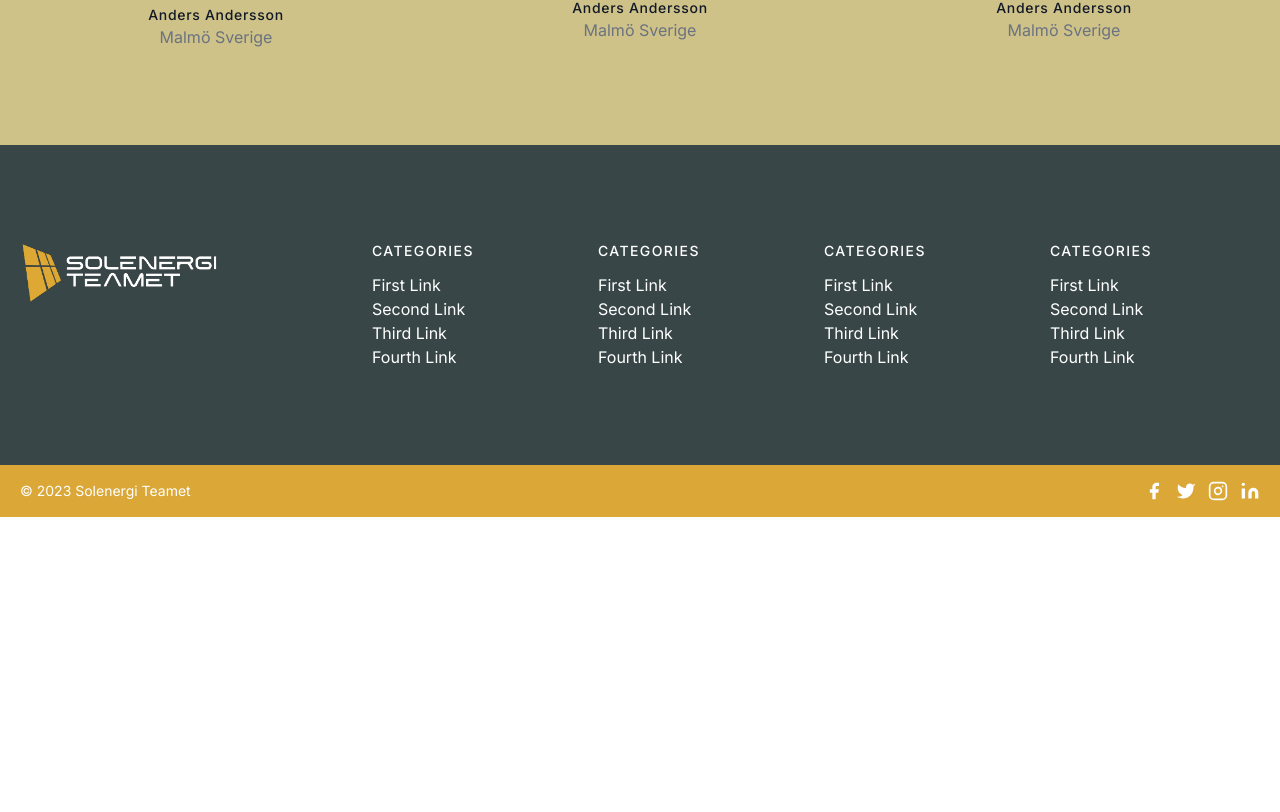
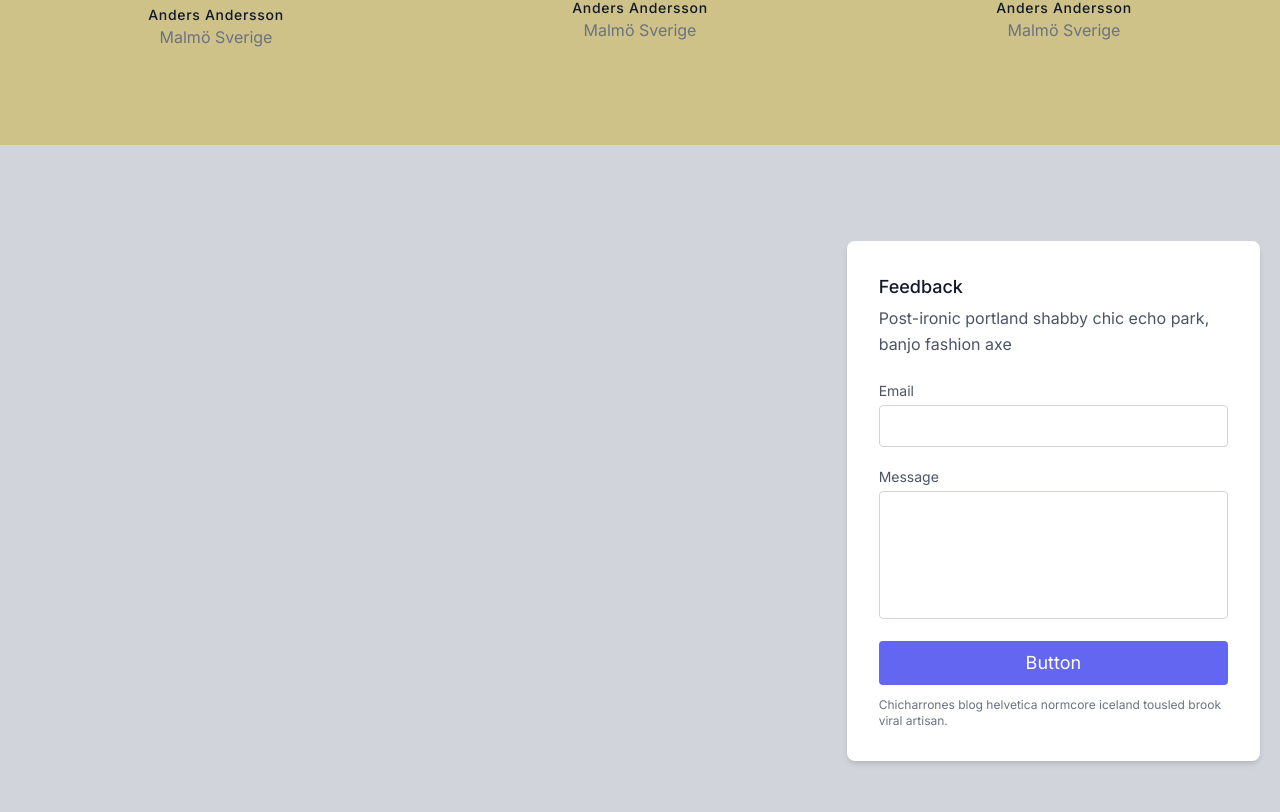
Before and after one commit to Jojaah12/solenergiteamet, a Next.js app: page / in a window 1280 px wide. Shown: the part 3108-3920 px from the top of the page. Before the commit the page ends 3625 px from the top, so only its background shows below. Built offline with nearby package versions, Linux system fonts and the light colour scheme.

Commit message:
Created contact page to add contact form

```diff
--- a/app/page.tsx
+++ b/app/page.tsx
@@ -1,3 +1,4 @@
+import Contact from "@/components/Contact";
 import Content from "@/components/Content";
 import Hero from "@/components/Hero";
 import Step from "@/components/Step";
@@ -10,6 +11,7 @@ const HomePage = () => {
       <Content />
       <Step />
       <Testimonials />
+      <Contact />
     </main>
   );
 };
--- /dev/null
+++ b/components/Contact.tsx
@@ -0,0 +1,60 @@
+const Contact = () => {
+  return (
+    <section className="text-gray-600 body-font relative">
+      <div className="absolute inset-0 bg-gray-300">
+        {/* <iframe
+          width="100%"
+          height="100%"
+          frameborder="0"
+          marginheight="0"
+          marginwidth="0"
+          title="map"
+          scrolling="no"
+          src="https://maps.google.com/maps?width=100%&amp;height=600&amp;hl=en&amp;q=%C4%B0zmir+(My%20Business%20Name)&amp;ie=UTF8&amp;t=&amp;z=14&amp;iwloc=B&amp;output=embed"
+          style="filter: grayscale(1) contrast(1.2) opacity(0.4);"
+        ></iframe> */}
+      </div>
+      <div className="container px-5 py-24 mx-auto flex">
+        <div className="lg:w-1/3 md:w-1/2 bg-white rounded-lg p-8 flex flex-col md:ml-auto w-full mt-10 md:mt-0 relative z-10 shadow-md">
+          <h2 className="text-gray-900 text-lg mb-1 font-medium title-font">
+            Feedback
+          </h2>
+          <p className="leading-relaxed mb-5 text-gray-600">
+            Post-ironic portland shabby chic echo park, banjo fashion
+            axe
+          </p>
+          <div className="relative mb-4">
+            <label className="leading-7 text-sm text-gray-600">
+              Email
+            </label>
+            <input
+              type="email"
+              id="email"
+              name="email"
+              className="w-full bg-white rounded border border-gray-300 focus:border-indigo-500 focus:ring-2 focus:ring-indigo-200 text-base outline-none text-gray-700 py-1 px-3 leading-8 transition-colors duration-200 ease-in-out"
+            />
+          </div>
+          <div className="relative mb-4">
+            <label className="leading-7 text-sm text-gray-600">
+              Message
+            </label>
+            <textarea
+              id="message"
+              name="message"
+              className="w-full bg-white rounded border border-gray-300 focus:border-indigo-500 focus:ring-2 focus:ring-indigo-200 h-32 text-base outline-none text-gray-700 py-1 px-3 resize-none leading-6 transition-colors duration-200 ease-in-out"
+            ></textarea>
+          </div>
+          <button className="text-white bg-indigo-500 border-0 py-2 px-6 focus:outline-none hover:bg-indigo-600 rounded text-lg">
+            Button
+          </button>
+          <p className="text-xs text-gray-500 mt-3">
+            Chicharrones blog helvetica normcore iceland tousled brook
+            viral artisan.
+          </p>
+        </div>
+      </div>
+    </section>
+  );
+};
+
+export default Contact;
```
